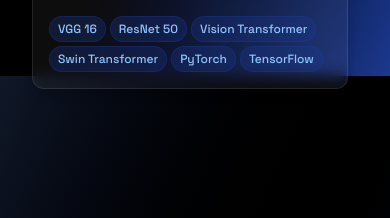
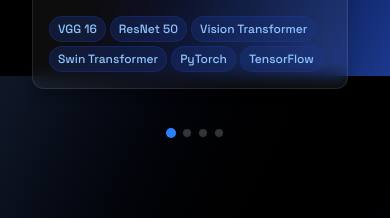
Before and after one commit to aayush010904/aayush-portfolio, a React (Vite) app: page / in a window 390 px wide. Shown: the part 3300-3518 px from the top of the page. Built offline with nearby package versions, Linux system fonts and the light colour scheme.

Commit message:
minor bugs fixed

```diff
--- a/src/components/sections/projects.jsx
+++ b/src/components/sections/projects.jsx
@@ -227,12 +227,53 @@
                         alt={project.title}
                         className="w-full h-40 sm:h-48 object-cover transition-transform duration-300 group-hover:blur-xs group-hover:scale-105"
                       />
-                      <div className="absolute inset-0 bg-black/50 opacity-0 group-hover:opacity-100 transition-opacity duration-300 flex items-center justify-center space-x-4">
+                      {/* Clickable overlay that works on both hover and tap */}
+                      <div
+                        className="absolute inset-0 bg-black/50 opacity-0 md:group-hover:opacity-100 transition-opacity duration-300 flex items-center justify-center space-x-4"
+                        onClick={(event) => {
+                          // On mobile, toggle visibility directly
+                          if (window.innerWidth < 768) {
+                            const overlay = event.currentTarget;
+                            const img = overlay.previousElementSibling;
+
+                            // Toggle the blur on the image (use standard blur class)
+                            img.classList.toggle("blur-sm"); // Changed from blur-xs to blur-sm (Tailwind standard)
+                            img.classList.toggle("scale-105");
+
+                            // Toggle the opacity on the overlay
+                            overlay.classList.toggle("opacity-0");
+                            overlay.classList.toggle("opacity-100");
+
+                            // Wait for tap outside to reset
+                            setTimeout(() => {
+                              const resetBlur = (e) => {
+                                if (!overlay.contains(e.target)) {
+                                  img.classList.remove("blur-sm", "scale-105"); // Changed from blur-xs to blur-sm
+                                  overlay.classList.add("opacity-0");
+                                  overlay.classList.remove("opacity-100");
+                                  document.removeEventListener(
+                                    "click",
+                                    resetBlur
+                                  );
+                                }
+                              };
+                              document.addEventListener("click", resetBlur);
+                            }, 0);
+                          } else {
+                            // On desktop, just open the link
+                            window.open(project.github, "_blank");
+                          }
+                        }}
+                      >
                         <a
                           href={project.github}
                           className="p-2 sm:p-3 bg-white/20 backdrop-blur-sm rounded-full hover:bg-white/30 transition-colors"
                           aria-label="View GitHub repository"
                           target="_blank"
+                          onClick={(e) => {
+                            // Prevent the overlay click handler from running twice
+                            e.stopPropagation();
+                          }}
                         >
                           <svg
                             className="w-4 h-4 sm:w-5 sm:h-5 text-white"
@@ -281,15 +322,21 @@
             </div>
 
             {/* Pagination dots (hide on mobile) */}
-            <div className="hidden md:flex justify-center mt-6 md:mt-8 space-x-2">
+            <div className="flex justify-center mt-6 md:mt-8 space-x-2">
               {Array.from({
-                length: Math.ceil(projects.length / cardsPerView),
+                length:
+                  cardsPerView === 1
+                    ? projects.length
+                    : Math.ceil(projects.length / cardsPerView),
               }).map((_, index) => (
                 <button
                   key={index}
                   onClick={() => goToProject(index)}
                   className={`w-2 h-2 sm:w-3 sm:h-3 rounded-full transition-all duration-300 ${
-                    index === currentIndex
+                    index ===
+                    (cardsPerView === 1
+                      ? currentIndex % projects.length
+                      : currentIndex)
                       ? "bg-blue-500 scale-125"
                       : isDark
                       ? "bg-white/20 hover:bg-white/30"
--- a/src/index.css
+++ b/src/index.css
@@ -5,8 +5,6 @@
   margin: 0;
   padding: 0;
   font-family: "Space Grotesk", sans-serif;
-  /* background: #f8fafc;  <-- Remove or comment this out */
-  /* color: #fff;          <-- Remove or comment this out */
   min-height: 100dvh;
 }
 
```
